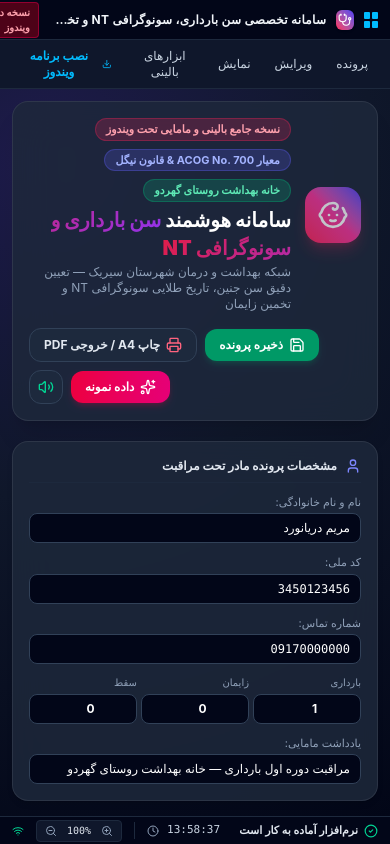
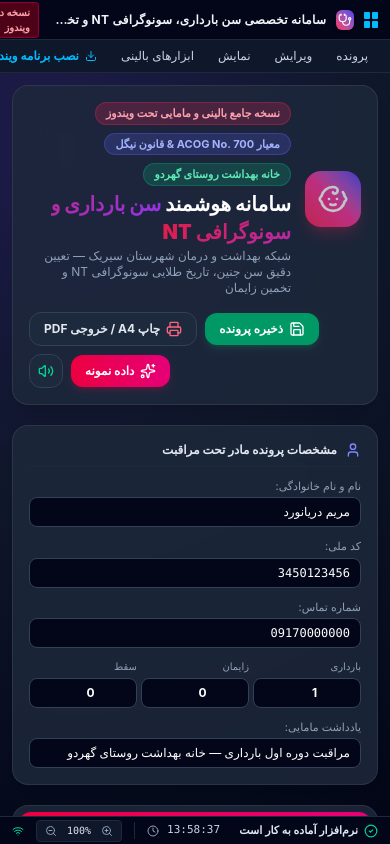
Before and after one commit to abed1254/-NT, a React (Vite) app: page / in a window 390 px wide. Built offline with nearby package versions, Linux system fonts and the light colour scheme.

Commit message:
ui: milestone status tracking, text selection, mobile menubar

```diff
--- a/src/components/WindowsMenuBar.tsx
+++ b/src/components/WindowsMenuBar.tsx
@@ -81,7 +81,7 @@ export const WindowsMenuBar: React.FC<Props> = ({
   return (
     <div
       ref={menuBarRef}
-      className="windows-menubar bg-slate-900 border-b border-slate-800 text-slate-300 text-xs px-3 py-1 flex items-center gap-1 select-none z-40 relative flex-shrink-0"
+      className="windows-menubar bg-slate-900 border-b border-slate-800 text-slate-300 text-xs px-3 py-1 flex items-center gap-1 select-none z-40 relative flex-shrink-0 overflow-x-auto whitespace-nowrap"
     >
       {/* پرونده (File) */}
       <div className="relative">
```
